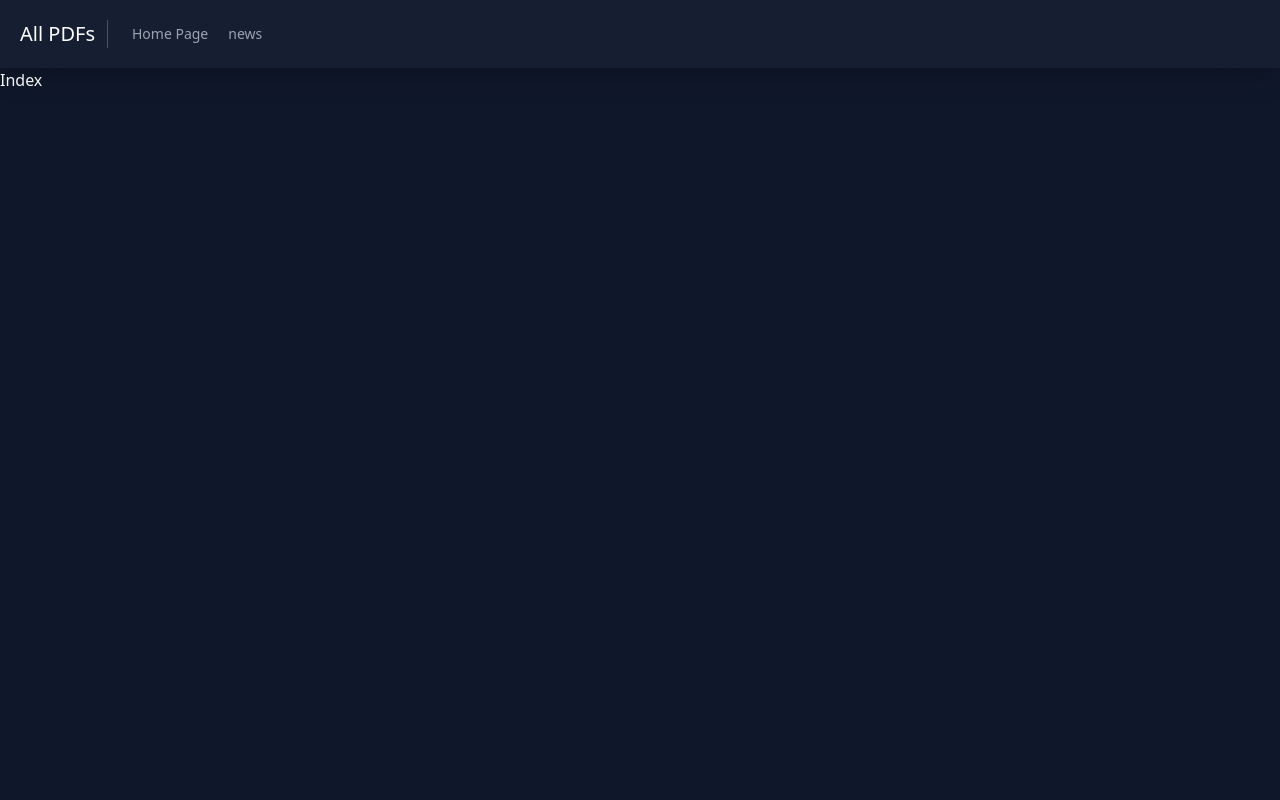
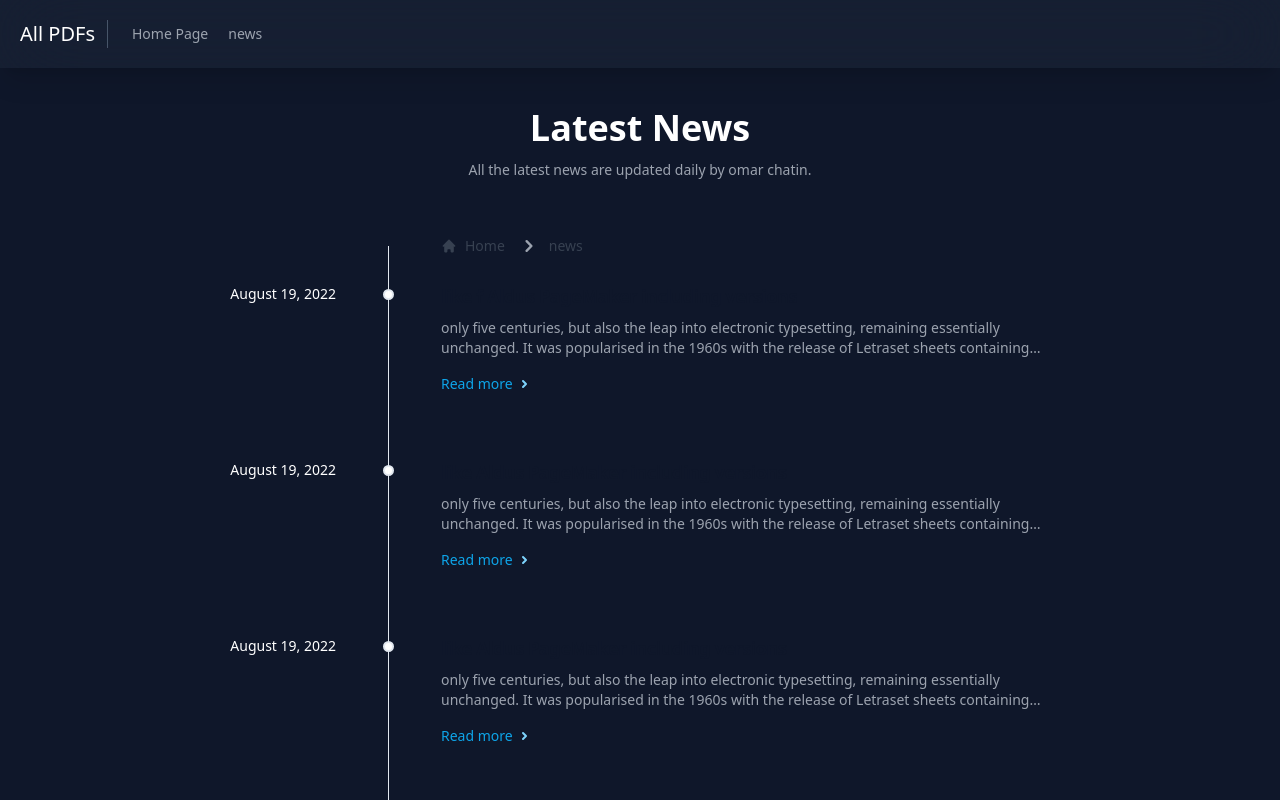
Before and after one commit to omer-os/alkitab-dental-industry, a Next.js app: page /news in a window 1280 px wide. Shown: the top 800 px of the page. Built offline with nearby package versions, Linux system fonts and the light colour scheme.

Commit message:
adding lastest news

```diff
--- a/pages/news/[news_id].jsx
+++ b/pages/news/[news_id].jsx
@@ -1,35 +1,27 @@
-// import React from "react";
-// import { Breadcrumbs } from "../../components/Files";
+import React from "react";
+import { Breadcrumbs } from "../../components/Files";
 
-// export default function LinkNewsComponent({ data }) {
-//   return <div>news id : {data[0].slug}</div>;
-// }
+export default function LinkNewsComponent({ data }) {
+  return <div>news id : {data[0].slug}</div>;
+}
 
-// export async function getStaticPaths() {
-//   let res = await fetch(process.env.base_url + "/api/news");
-//   const data = await res.json();
+export async function getStaticPaths() {
+  let res = await fetch(process.env.base_url + "/api/news");
+  const data = await res.json();
 
-//   const paths = data.results.map((dta) => ({
-//     params: { news_id: dta.slug },
-//   }));
+  const paths = data.results.map((dta) => ({
+    params: { news_id: dta.slug },
+  }));
 
 
-//   return { paths, fallback: false };
-// }
+  return { paths, fallback: false };
+}
 
-// export async function getStaticProps({ params }) {
-//   let res = await fetch(process.env.base_url + "/api/news/" + params.news_id);
-//   const data = await res.json();
+export async function getStaticProps({ params }) {
+  let res = await fetch(process.env.base_url + "/api/news/" + params.news_id);
+  const data = await res.json();
 
-//   return {
-//     props: { data: data.results[0] },
-//   };
-// }
-
-import React from 'react'
-
-export default function Nw() {
-  return (
-    <div>Nw</div>
-  )
+  return {
+    props: { data: data.results[0] },
+  };
 }
--- a/pages/news/index.jsx
+++ b/pages/news/index.jsx
@@ -1,57 +1,48 @@
-// import { AnimatePresence } from "framer-motion";
-// import React from "react";
-// import { Breadcrumbs, Card } from "../../components/Files";
+import { AnimatePresence } from "framer-motion";
+import React from "react";
+import { Breadcrumbs, Card } from "../../components/Files";
 
-// export default function Index({ data }) {
-//   return (
-//     <div className="md:px-[13em] sm:px-10 px-5 py-10">
-//       <div className="sm:text-center mb-8">
-//         <div className="mb-3 sm:text-4xl text-2xl font-bold">Latest News</div>
-//         <div className="text-gray-400 text-sm">
-//           All the latest news are updated daily by omar chatin.
-//         </div>
-//         <div className="sm:w-0 transition-all mx-auto mt-5 h-[.1em] mb-2 w-full bg-slate-700"></div>
-//       </div>
+export default function Index({ data }) {
+  return (
+    <div className="md:px-[13em] sm:px-10 px-5 py-10">
+      <div className="sm:text-center mb-8">
+        <div className="mb-3 sm:text-4xl text-2xl font-bold">Latest News</div>
+        <div className="text-gray-400 text-sm">
+          All the latest news are updated daily by omar chatin.
+        </div>
+        <div className="sm:w-0 transition-all mx-auto mt-5 h-[.1em] mb-2 w-full bg-slate-700"></div>
+      </div>
 
-//       <div className="relative sm:pb-12 sm:ml-[calc(2rem+1px)] md:ml-[calc(3.5rem+1px)] lg:ml-[max(calc(14.5rem+1px),calc(100%-48rem))]">
-//         <div className="hidden absolute top-3 bottom-0 right-full mr-7 md:mr-[3.25rem] w-px bg-slate-200 dark:bg-slate-800 sm:block"></div>
-//         <div className="my-6">
-//           <Breadcrumbs />
-//         </div>
-//         <div className="space-y-16">
-//           <AnimatePresence>
-//             {data.map((CardData, index) => (
-//               <Card
-//                 key={CardData.title + index}
-//                 title={CardData.title}
-//                 date={CardData.date}
-//                 link={CardData.slug}
-//                 subtitle={CardData.subtitle}
-//               />
-//             ))}
-//           </AnimatePresence>
-//         </div>
-//       </div>
-//     </div>
-//   );
-// }
+      <div className="relative sm:pb-12 sm:ml-[calc(2rem+1px)] md:ml-[calc(3.5rem+1px)] lg:ml-[max(calc(14.5rem+1px),calc(100%-48rem))]">
+        <div className="hidden absolute top-3 bottom-0 right-full mr-7 md:mr-[3.25rem] w-px bg-slate-200 dark:bg-slate-800 sm:block"></div>
+        <div className="my-6">
+          <Breadcrumbs />
+        </div>
+        <div className="space-y-16">
+          <AnimatePresence>
+            {data.map((CardData, index) => (
+              <Card
+                key={CardData.title + index}
+                title={CardData.title}
+                date={CardData.date}
+                link={CardData.slug}
+                subtitle={CardData.subtitle}
+              />
+            ))}
+          </AnimatePresence>
+        </div>
+      </div>
+    </div>
+  );
+}
 
-// export const getStaticProps = async () => {
-//   let res = await fetch(process.env.base_url + "/api/news");
-//   const data = await res.json();
+export const getStaticProps = async () => {
+  let res = await fetch(process.env.base_url + "/api/news");
+  const data = await res.json();
 
-//   return {
-//     props: {
-//       data: data.results,
-//     },
-//   };
-// };
-
-
-import React from 'react'
-
-export default function Index() {
-  return (
-    <div>Index</div>
-  )
-}
+  return {
+    props: {
+      data: data.results,
+    },
+  };
+};
```
